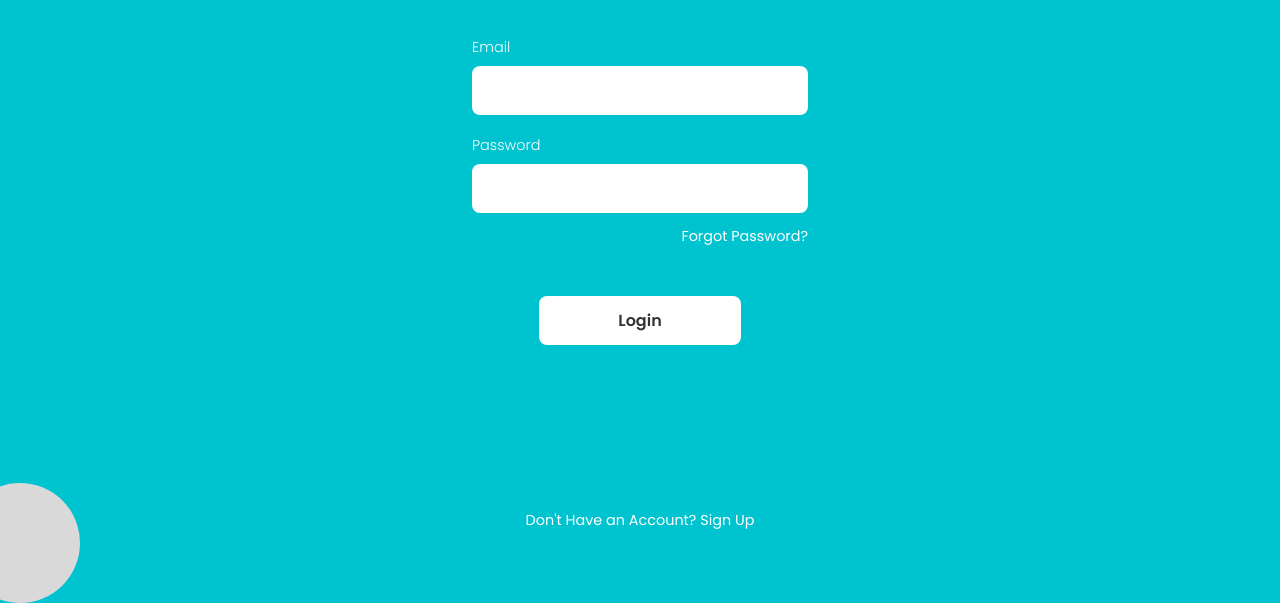
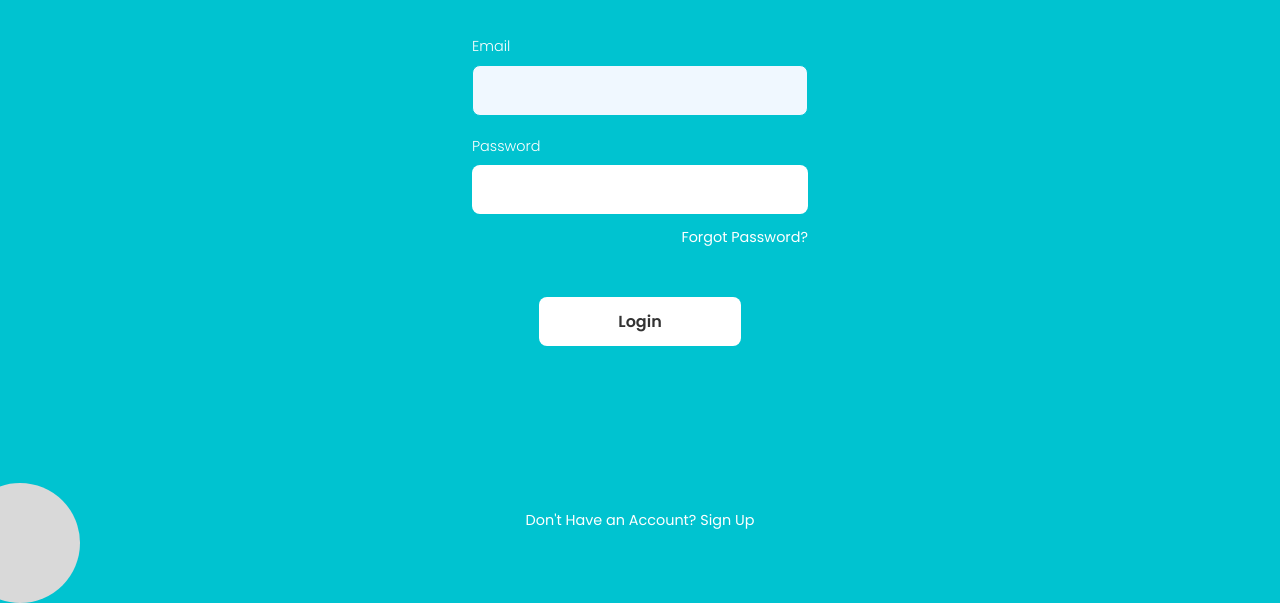
Before and after one commit to gempar2910/Login-Page-template, a plain HTML site: page index.html in a window 1280 px wide. In both pictures the pointer is over the input "Email". Shown: the part 237-840 px from the top of the page. Drawn offline with Linux system fonts and the light colour scheme.

Commit message:
style: add hover interaction to input fields

```diff
--- a/css/style.css
+++ b/css/style.css
@@ -186,3 +186,8 @@ a:hover {
         font-size: 1.5rem;
     }
 }
+
+input:hover {
+    background-color: #f0f8ff;
+    border: 1px solid var(--primary);
+}
```
